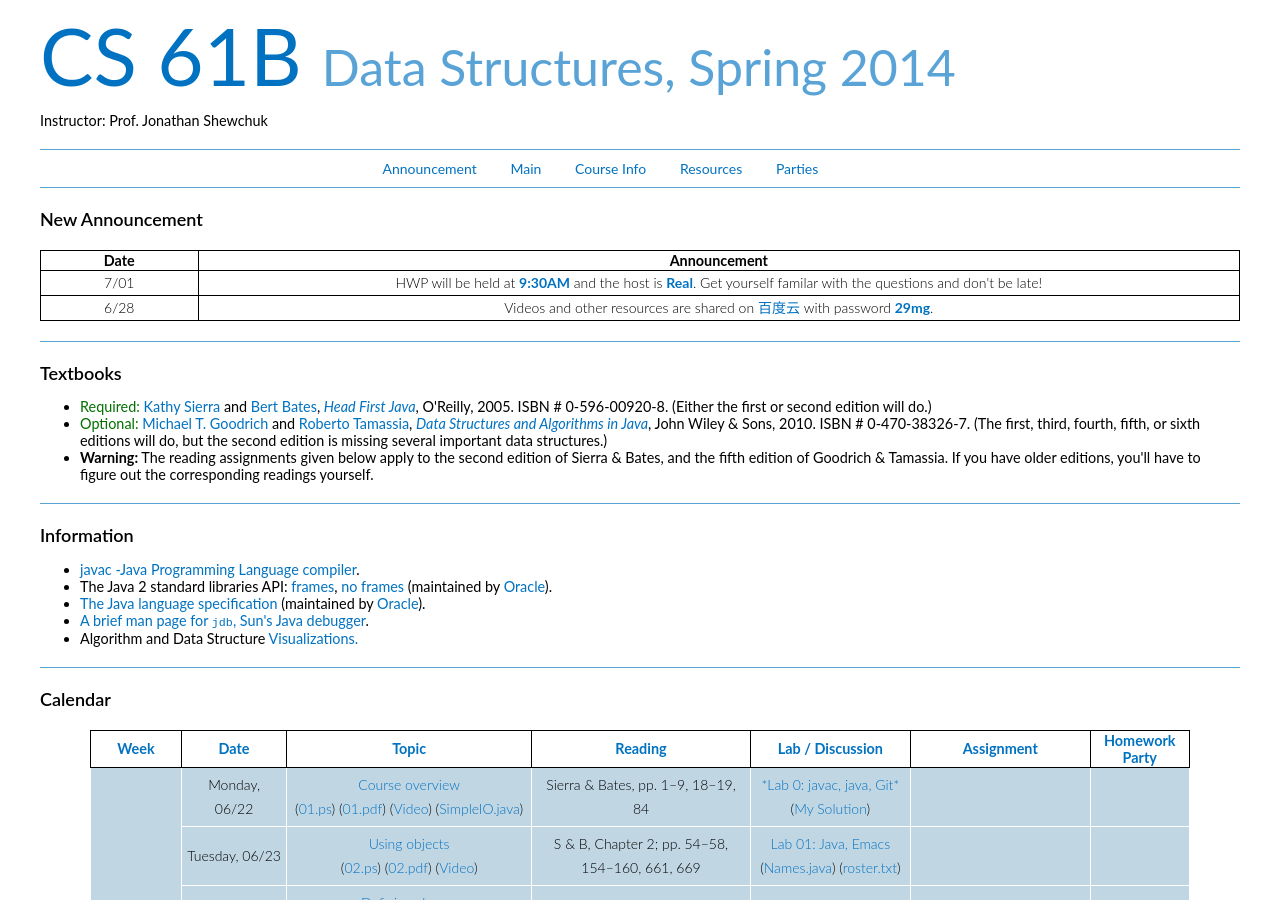
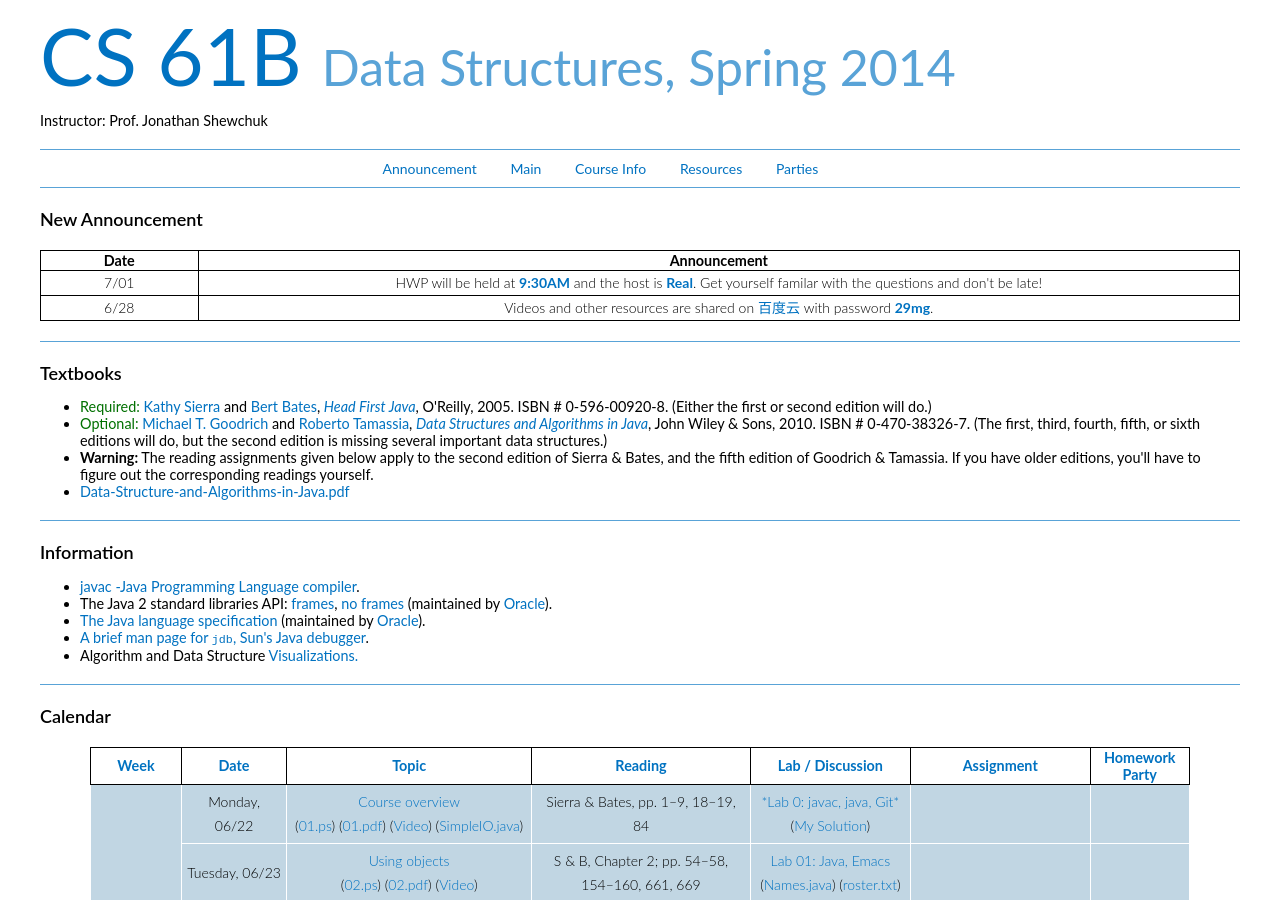
Before and after one commit to gaotx/cs61b, a Jekyll site: the page built from index.html, in a window 1280 px wide and 900 px high. Built offline with Jekyll 4.4.1, drawn with Linux system fonts in a browser that asks for light colours; the list of posts is cut into pages by our own code; comment, search, counter and statistics services are not loaded.

Commit message:
add texts

```diff
--- a/index.html
+++ b/index.html
@@ -56,6 +56,7 @@ title: CS61B
             If you have older editions, you'll have to figure out the corresponding
             readings yourself.
             </li>
+            <li><a href="resources/data-structures-and-algorithms-in-java.pdf">Data-Structure-and-Algorithms-in-Java.pdf</a></li>
         </ul>
 </div>
 
```
Also changed, not shown: 1 other file.
